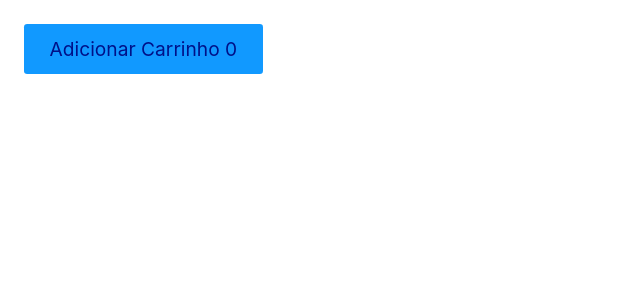
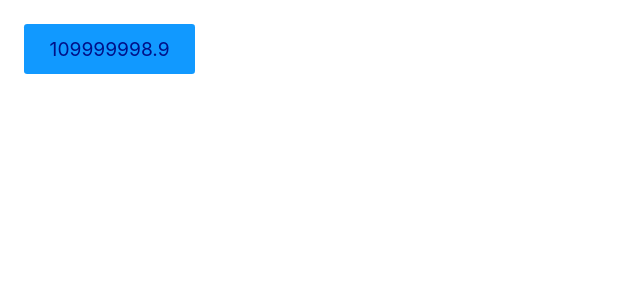
Before and after one commit to LeonardoLobas/React-Origamid, a React (Vite) app: page / in a window 1280 px wide. Shown: the top 300 px of the page, without its empty margins (0-640 px from the left). Built offline with nearby package versions, Linux system fonts and the light colour scheme.

Commit message:
Use memo.

```diff
--- /dev/null
+++ b/src/Use_memo/use_callback/use_callback.jsx
@@ -0,0 +1 @@
+import React from "react";
--- /dev/null
+++ b/src/Use_memo/use_callback/use_memo.jsx
@@ -0,0 +1,22 @@
+import React from "react";
+
+function operacaoLenta() {
+    let c;
+    for (let i = 0; i < 100000000; i++) {
+        c = i + i / 10;
+    }
+    return c;
+}
+
+const Use_Memo = () => {
+    const [contar, setContar] = React.useState(0);
+    const t1 = performance.now();
+    const valor = React.useMemo(() => operacaoLenta(), []);
+    // é mais rápido que
+    // const valor = operacaoLenta();
+    console.log(performance.now() - t1);
+
+    return <button onClick={() => setContar(contar + 1)}>{valor}</button>;
+};
+
+export default Use_Memo;
--- a/src/main.jsx
+++ b/src/main.jsx
@@ -5,9 +5,11 @@ import Hooks from "./Use_state/hooks.jsx";
 import UseState_Exe from "./Use_state/UseState_Exe.jsx";
 import Use_Effect from "./Use_Effect/Use_Effect.jsx";
 import Use_Ref from "./Use_Ref/Use_Ref.jsx";
+import Use_Memo from "./Use_memo/use_callback/use_memo.jsx";
 
 // ReactDOM.createRoot(document.getElementById("root")).render(<App />);
 // ReactDOM.createRoot(document.getElementById("root")).render(<Hooks />);
 // ReactDOM.createRoot(document.getElementById("root")).render(<UseState_Exe />);
 // ReactDOM.createRoot(document.getElementById("root")).render(<Use_Effect />);
-ReactDOM.createRoot(document.getElementById("root")).render(<Use_Ref />);
+// ReactDOM.createRoot(document.getElementById("root")).render(<Use_Ref />);
+ReactDOM.createRoot(document.getElementById("root")).render(<Use_Memo />);
```
